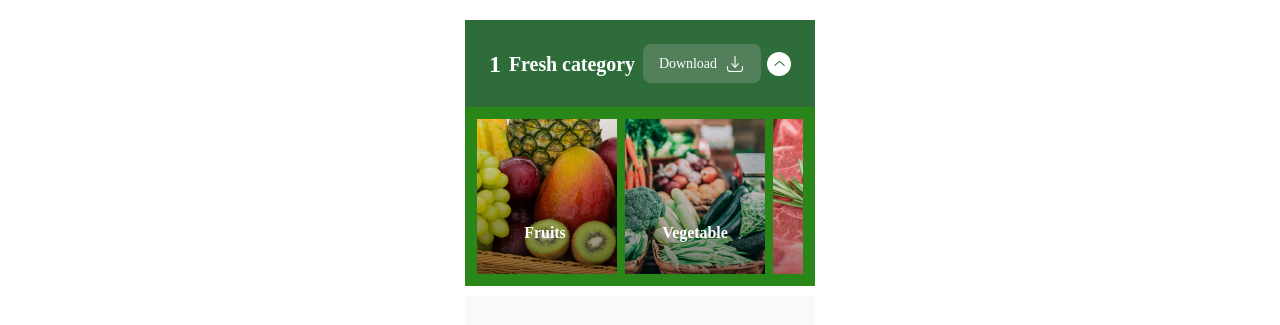
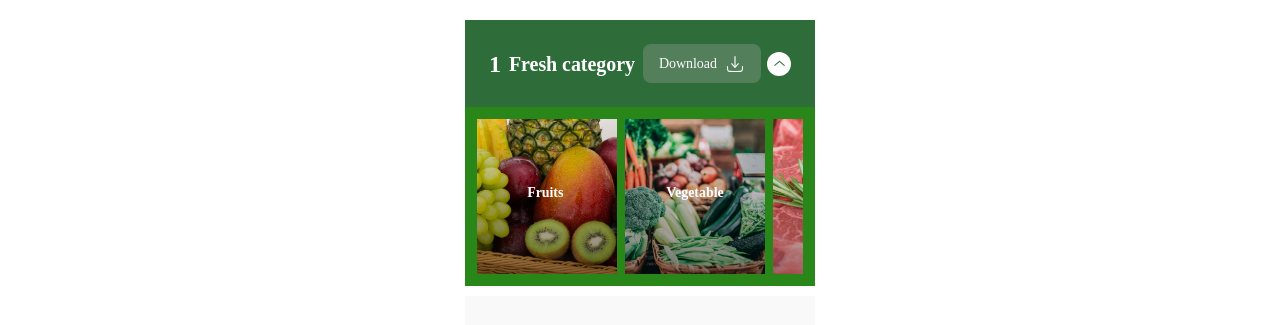
Before and after one commit to ethandeveloper2/burim, a Next.js app: page /en/business/global-markets in a window 1280 px wide. Shown: the part 1387-1712 px from the top of the page. Built offline with nearby package versions, Linux system fonts and the light colour scheme; no server answers.

Commit message:
style: 아코디언 텍스트 이미지 배치, 텍스트 사이즈 변경

```diff
--- a/src/app/components/business/business-swipe-list/business-swipe-list.module.css
+++ b/src/app/components/business/business-swipe-list/business-swipe-list.module.css
@@ -20,13 +20,9 @@
       height: 100%;
       display: flex;
       flex-direction: column;
-      justify-content: flex-end;
+      justify-content: center;
       align-items: center;
-      padding-bottom: 11px;
-
-      @media (min-width: 1300px) {
-        padding-bottom: 19px;
-      }
+      transform: translateY(5px);
 
       .icon-wrapper {
         position: relative;
--- a/src/app/components/business/business-swipe-list/business-swipe-list.tsx
+++ b/src/app/components/business/business-swipe-list/business-swipe-list.tsx
@@ -72,16 +72,18 @@ const BusinessSwipeList = ({
               )}
               <Bold
                 classNames={[
-                  'text-[16px] lg:text-[35px]',
+                  'text-[14px] lg:text-[20px]',
                   'text-white',
                 ]}
+                align={'center'}
               >{contentObject[key]['first-line']}</Bold>
               <Medium
                 classNames={[
-                  'text-[12px] lg:text-[24px]',
+                  'text-[12px] lg:text-[16px]',
                   'text-white',
                 ]}
-              >{contentObject[key]['second-line'] || ' '}</Medium>
+                align={'center'}
+              >{contentObject[key]['second-line']}</Medium>
             </div>
           </SwiperSlide>
         );
```
